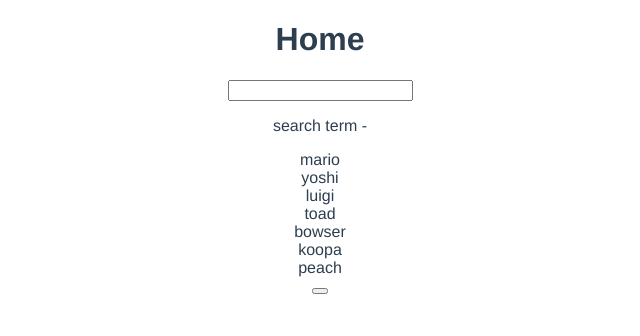
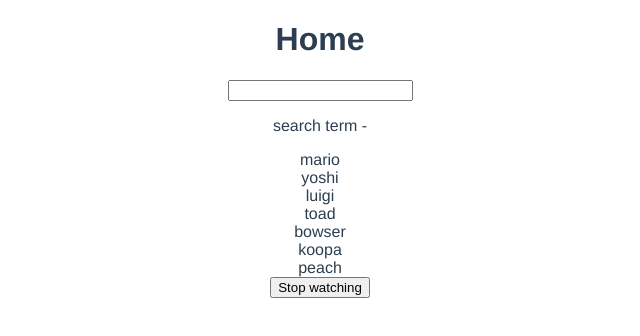
Before and after one commit to Charlon-Dale/chad-blog, a Vue app: page / in a window 1280 px wide. Shown: the top 336 px of the page, without its empty margins (320-960 px from the left). Built offline with nearby package versions, Linux system fonts and the light colour scheme.

Commit message:
added stop watching caption in the button

```diff
--- a/src/views/Home.vue
+++ b/src/views/Home.vue
@@ -4,7 +4,7 @@
     <input type="text" v-model="search">
     <p> search term - {{ search }}</p>
     <div v-for="name in matchingNames" :key="name">{{ name }}</div>
-    <button @click="handleClick"></button>
+    <button @click="handleClick">Stop watching</button>
   </div>
 </template>
 
```
